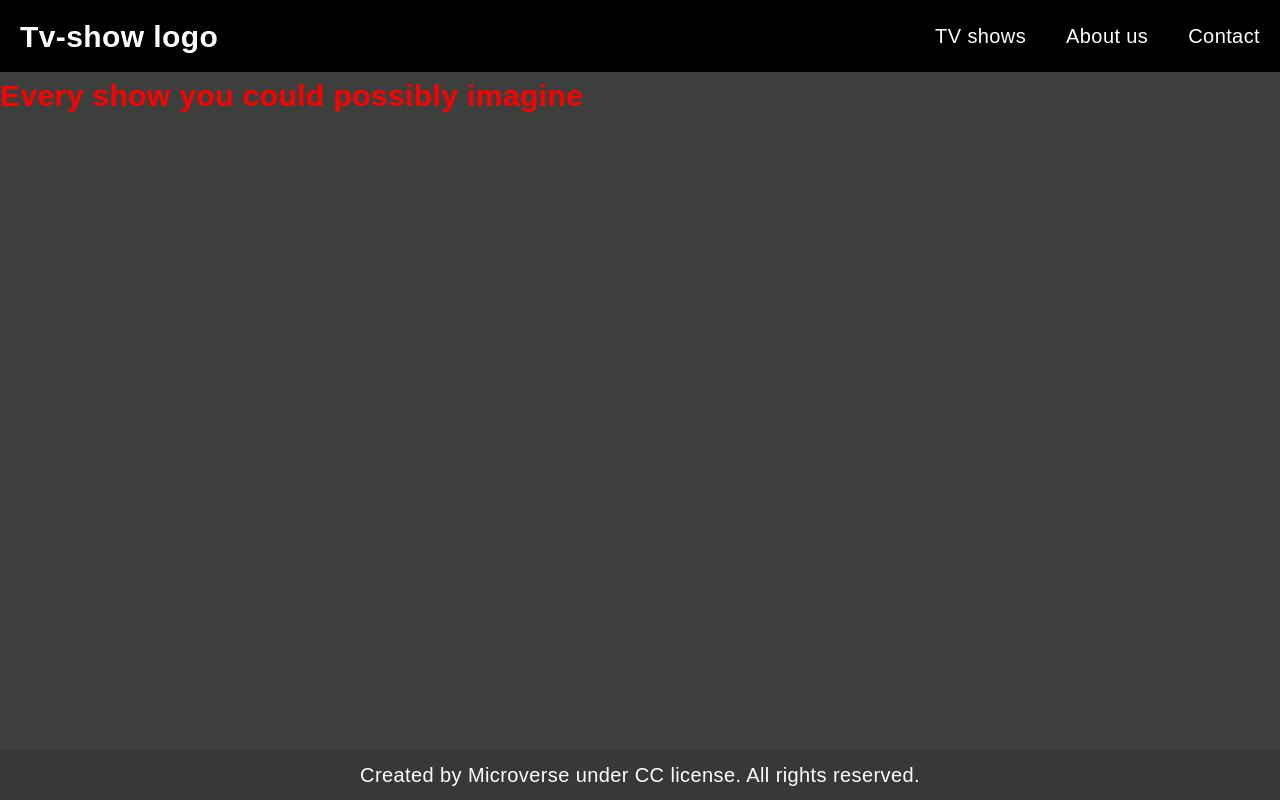
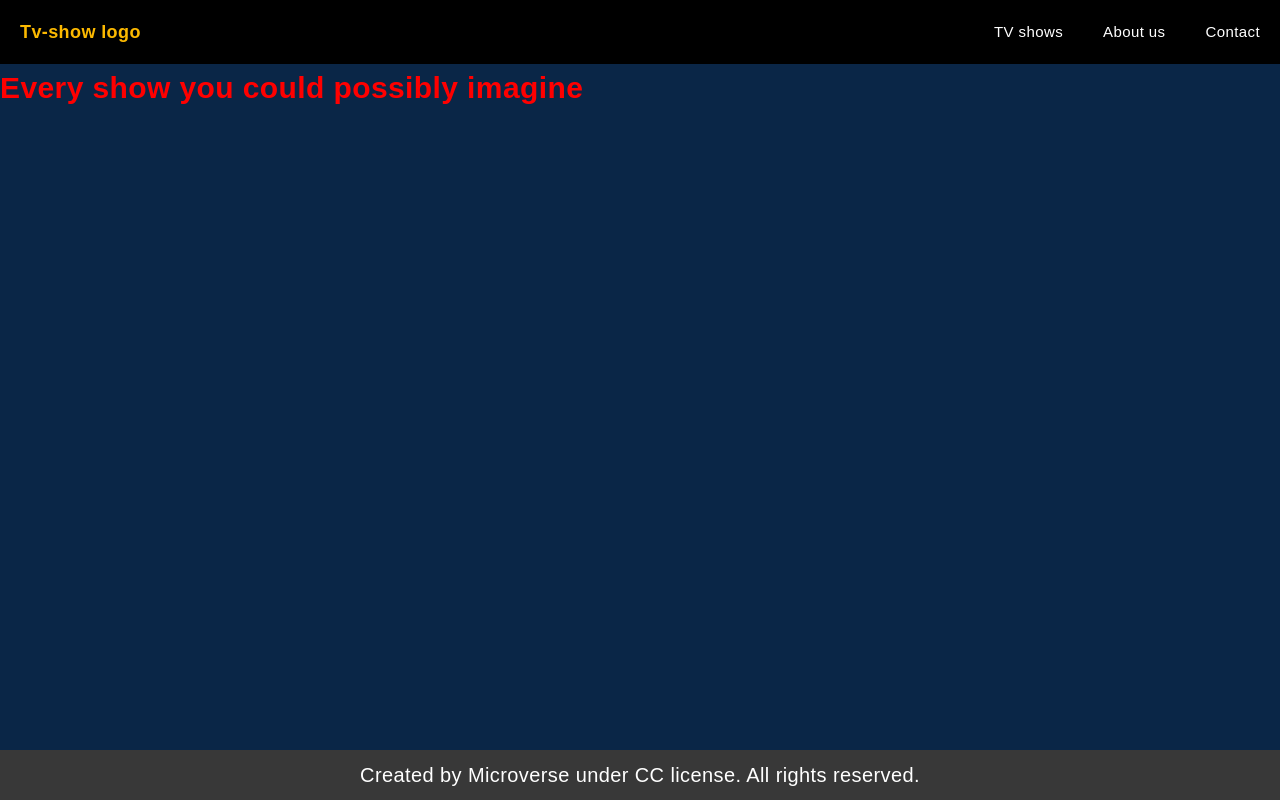
Before and after one commit to XRichardroidX/JS-Capstone, a website built with webpack: page src/index.html in a window 1280 px wide. Built offline with nearby package versions, Linux system fonts and the light colour scheme.

Commit message:
Use css variable to store color schemes

```diff
--- a/src/style.css
+++ b/src/style.css
@@ -1,3 +1,11 @@
+@import url('https://fonts.googleapis.com/css2?family=Source+Sans+Pro:wght@400;600;700&display=swap');
+
+:root {
+  --bg-clr-default: #0a2647;
+  --accent-clr-1: #fff;
+  --accent-clr-2: #fcb900;
+}
+
 * {
   box-sizing: border-box;
   margin: 0;
@@ -11,11 +19,11 @@ html {
 }
 
 body {
-  background-color: #3d3f3d;
-  color: rgba(0, 0, 0, 0.7);
-  font-size: 1.6rem;
+  background-color: var(--bg-clr-default);
+  color: var(--accent-clr-1);
   line-height: 1.6;
   letter-spacing: 0.04rem;
+  font-family: 'Source Sans Pro', sans-serif;
 }
 
 header {
@@ -23,15 +31,15 @@ header {
   justify-content: space-between;
   align-items: center;
   background-color: #000;
-  color: #fff;
+  color: var(--accent-clr-1);
 }
 
 .logo span {
-  font-size: 3rem;
+  font-size: 1.8rem;
   font-weight: 700;
   line-height: 1.7;
-  color: #fff;
   margin-inline: 2rem;
+  color: var(--accent-clr-2);
 }
 
 .navmenu {
@@ -47,8 +55,9 @@ header {
 
 .navmenu li a {
   text-decoration: none;
-  font-size: 2rem;
-  color: #fff;
+  font-size: 1.5rem;
+  color: var(--accent-clr-1);
+  font-weight: 400;
 }
 
 .container h1 {
```
